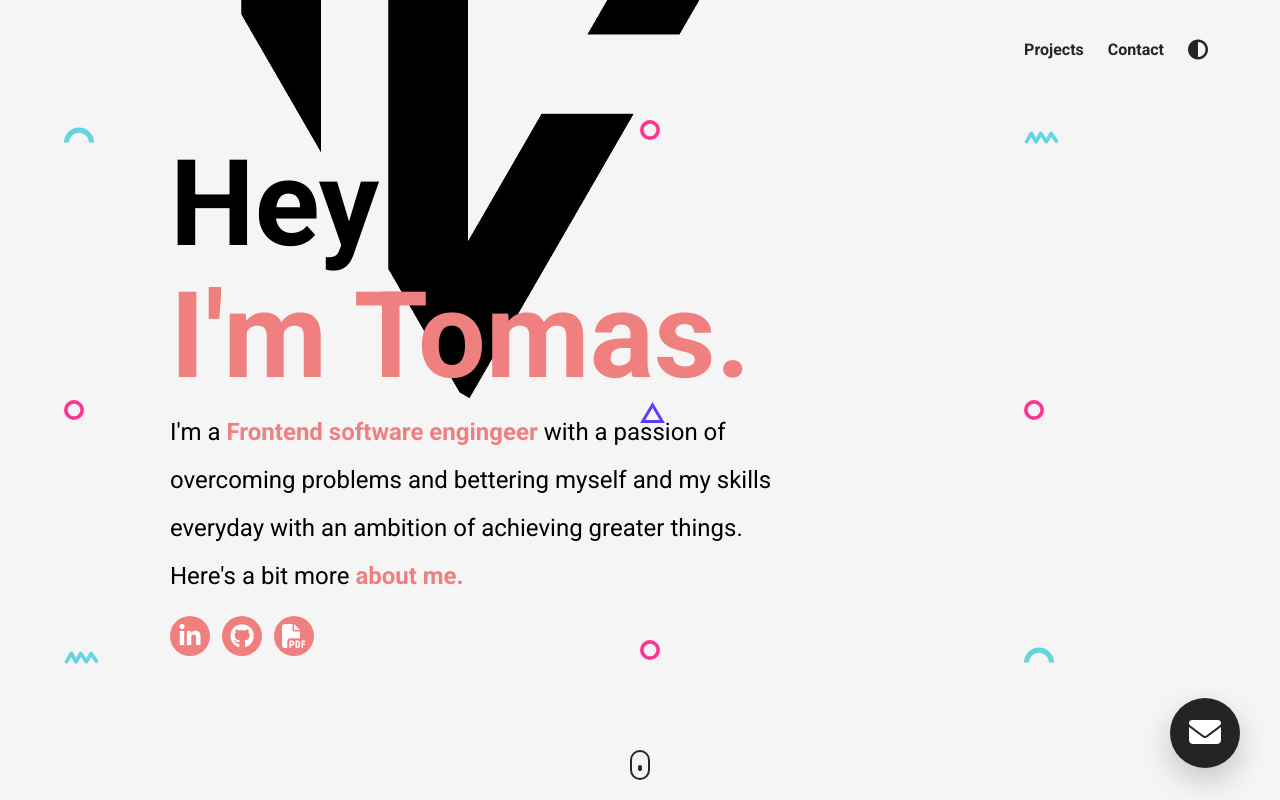
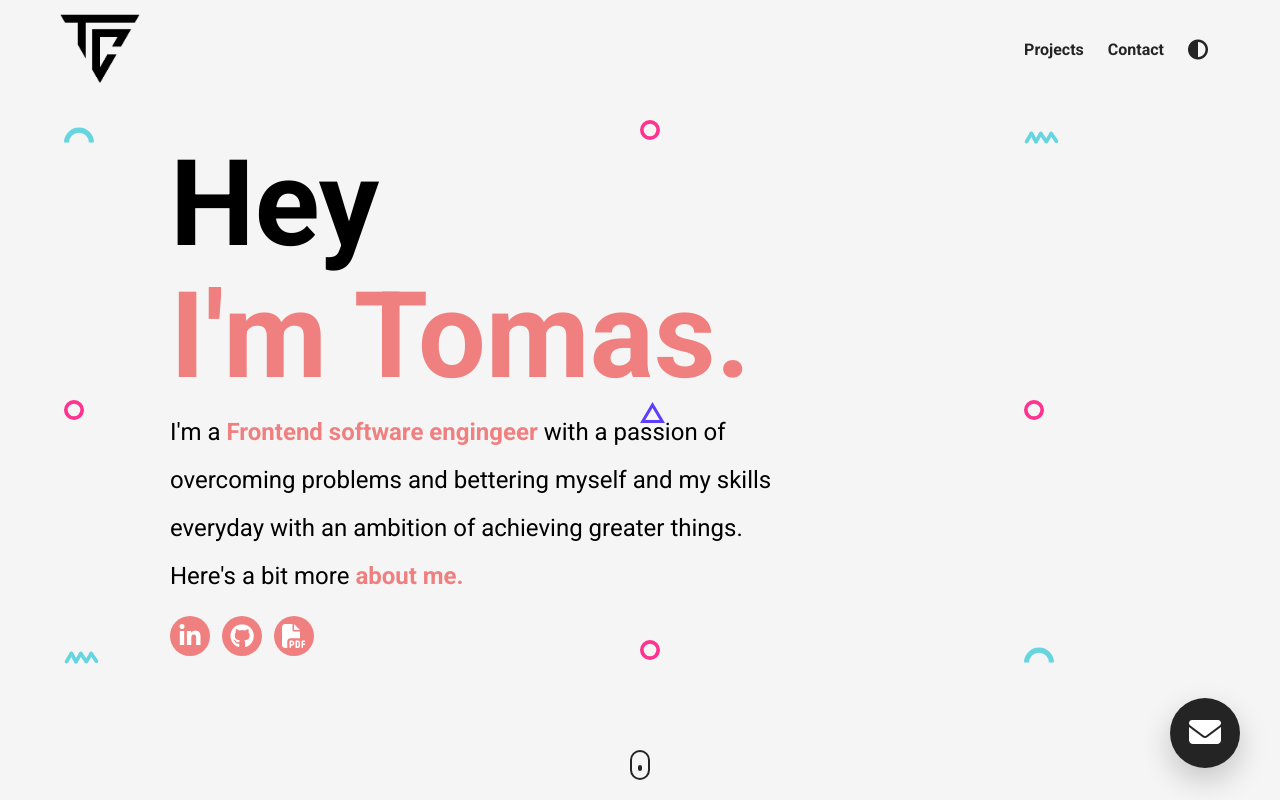
Before and after one commit to TomasxQ/tomasxq.github.io, a plain HTML site: page index.html in a window 1280 px wide. Shown: the top 800 px of the page. Drawn offline with nearby package versions, Linux system fonts and the light colour scheme.

Commit message:
Update style.css

```diff
--- a/style.css
+++ b/style.css
@@ -321,7 +321,7 @@ nav{
 }
 
 .personal__logo{
-    font-size: 36px;
+    width: 80px;
 }
 
 .nav__link-list{
```
